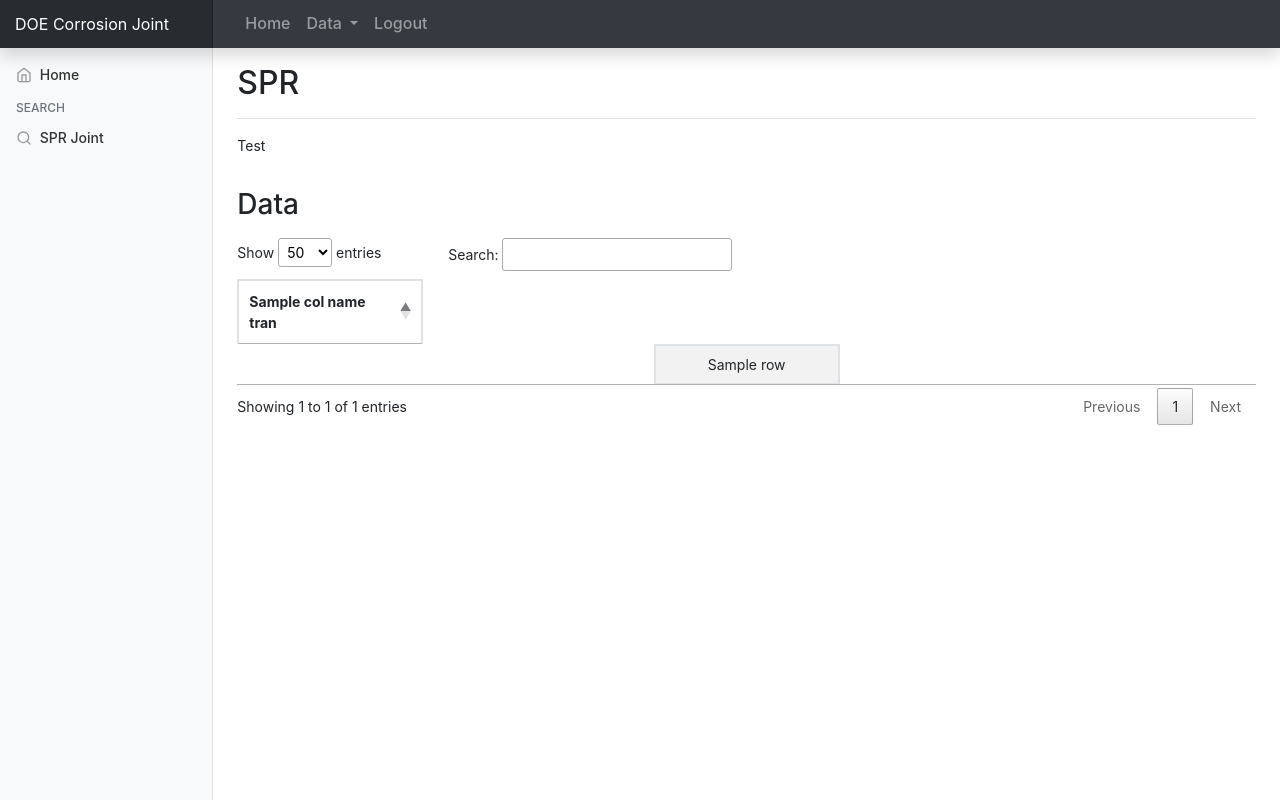
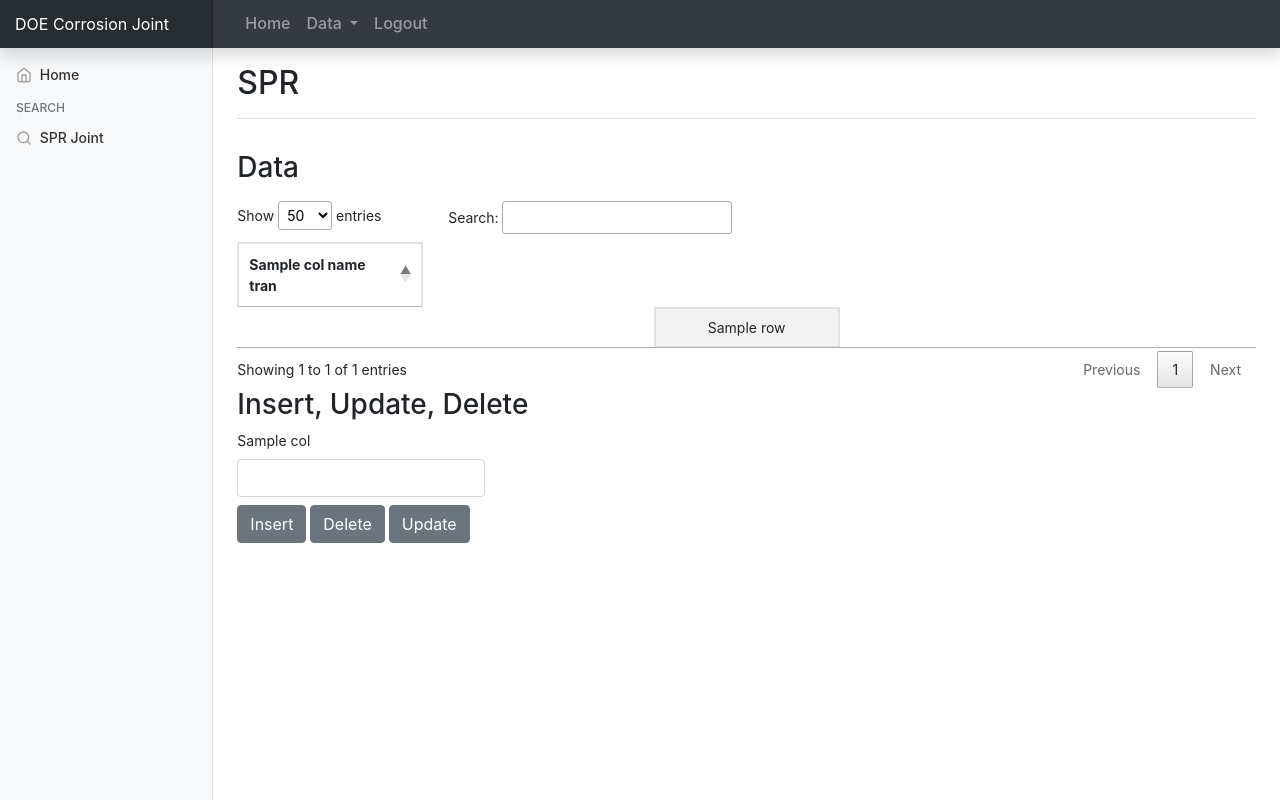
Before and after one commit to mhhsu2/doe-corrosion-joint, a Flask app: template templates/search.html in a window 1280 px wide. Run offline with Flask 2, Linux system fonts and the light colour scheme; the template is opened without the code that fills it: most values are stand-ins (such as "Sample title", 1, 10 or a date in 2020); lists and menus that the app fills with data are empty; some libraries are stand-ins or nearby versions.

Commit message:
Add front end form for sprjoint

```diff
--- a/templates/search.html
+++ b/templates/search.html
@@ -9,17 +9,10 @@
 {% endblock section_title %}
 
 {% block description %}
-    <p>Test</p>
+
 {% endblock description %}
 
 {% block content %}
-
-
-
-    {% block form %}
-
-    {% endblock form %}
-
 
     <div class="d-flex justify-content-between flex-wrap flex-md-nowrap align-items-center pt-3 pb-1 mb-1">
 
@@ -47,5 +40,29 @@
         </tbody>
     </table>
 
+    {% block form %}
+        <h3>Insert, Update, Delete</h3>
+        <form method='post' action="" class="form-group">
+
+            <div class="form-row form-group align-items-center ">
+
+                {% for col in col_name_trans.values() %}
+                    <div class="col-md-3">
+                        <label for="{{ col }}">{{ col }}</label>
+                        <input type="text" class="form-control" name="{{ col }}", id="{{ col }}">
+                    </div>
+                {% endfor %}
+
+                <div class="col-md-12 mt-2">
+                    <button type="submit" name = "button" value = "insert" class="btn btn-secondary">Insert</button>
+                    <button type="submit" name = "button" value = "delete" class="btn btn-secondary">Delete</button>
+                    <button type="submit" name = "button" value = "update" class="btn btn-secondary">Update</button>
+                </div>
+
+            </div>
+        </form>
+
+    {% endblock form %}
+
 
 {% endblock content %}
```
